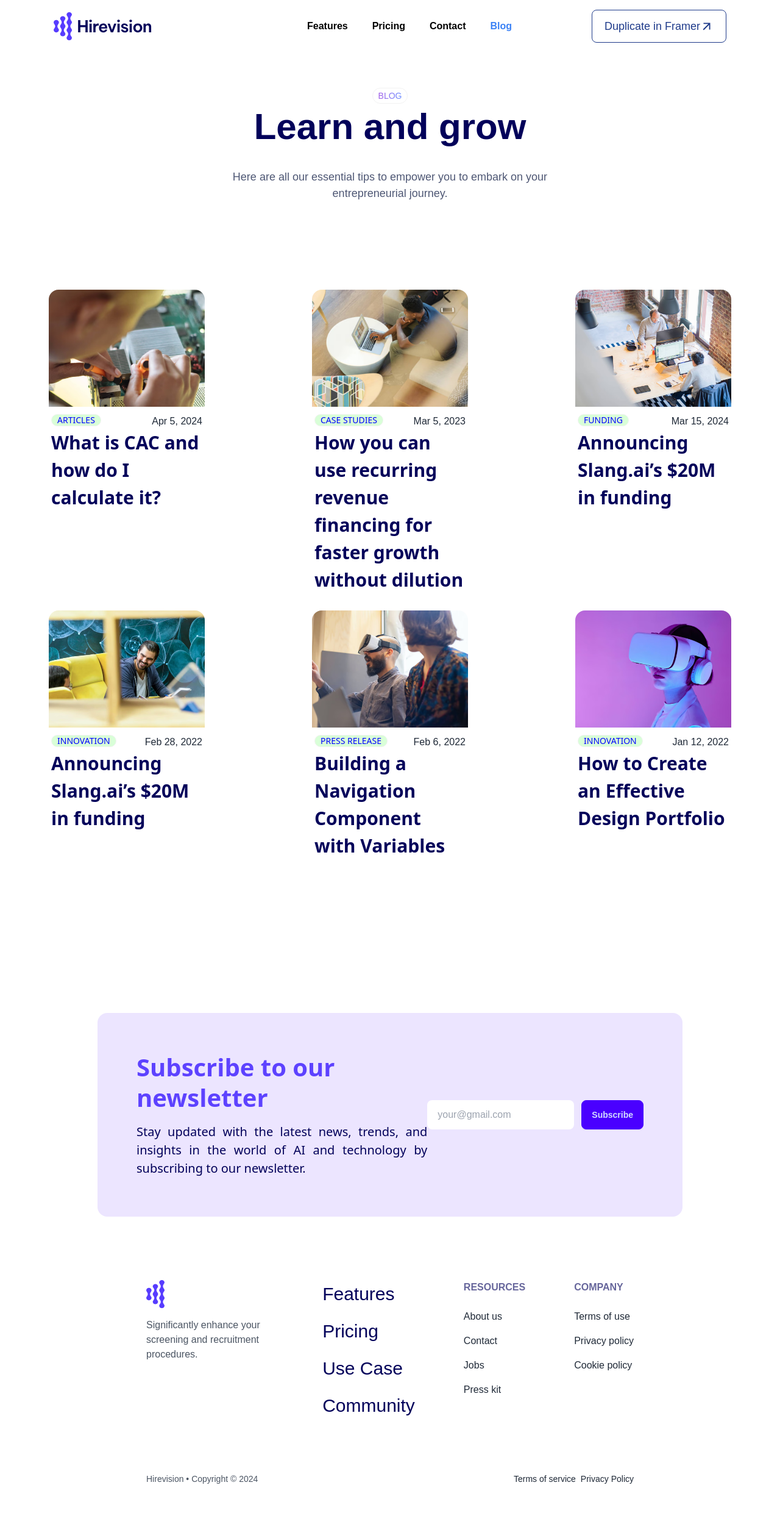
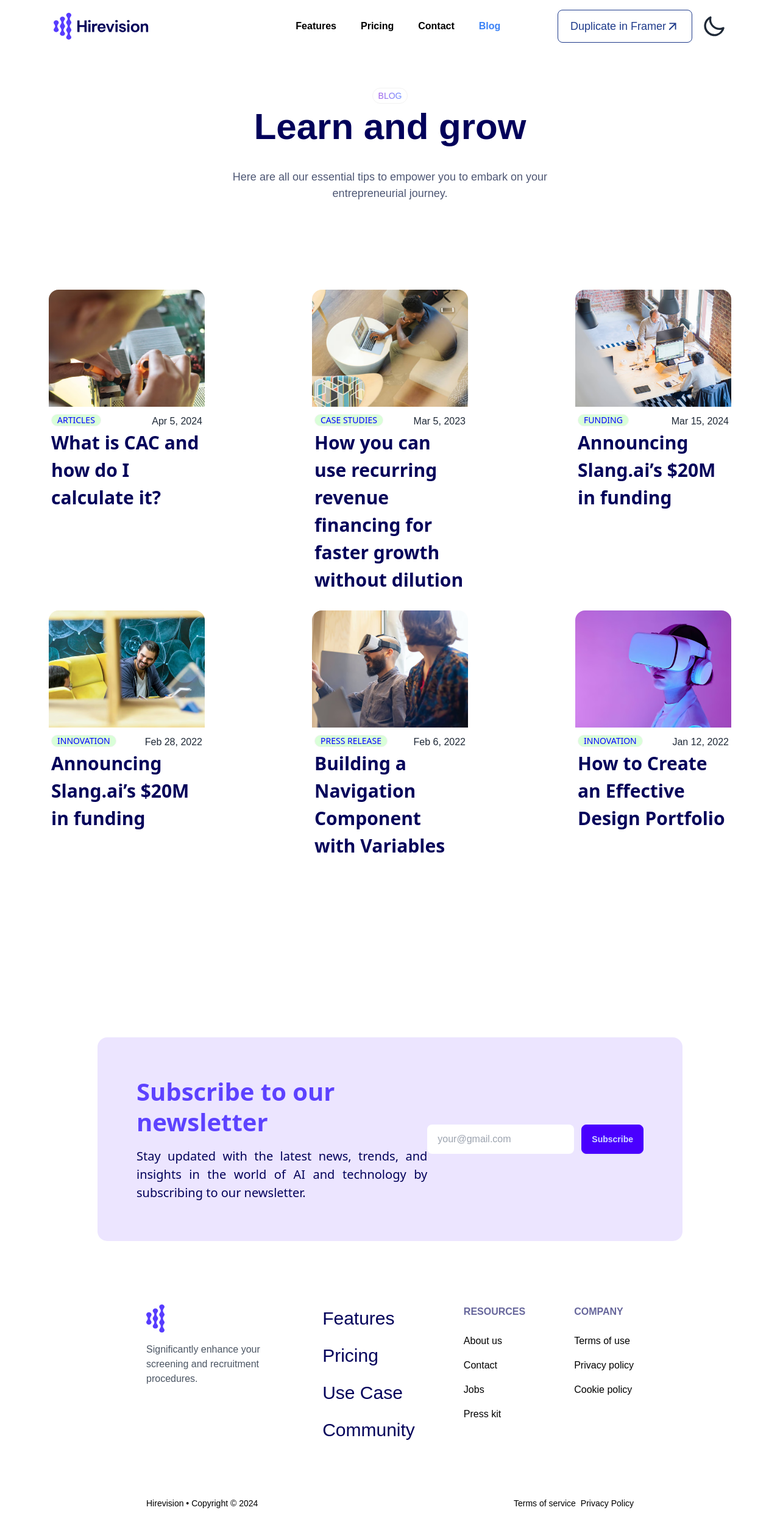
Before and after one commit to ASHAD-JAMAL/HireVision, a React (Vite) app: page /blog in a window 1280 px wide. Shown: the whole page at 61% size. Before the commit the page ends 2459 px from the top, so only its background shows below. Built offline with nearby package versions, Linux system fonts and the light colour scheme.

Commit message:
timeline added

```diff
--- a/src/App.jsx
+++ b/src/App.jsx
@@ -1,25 +1,27 @@
-import React from 'react'
-import Hero from './components/Hero'
-import {Route,Routes} from "react-router-dom";
-import Feature from './components/Feature/Feature';
-import Pricing from './components/Pricing/Pricing';
-import ScrollToTop from './components/ScrollToTop';
-import Contact from './components/Contact/Contact';
-import Blog from './components/Blog/Blog';
+import React from "react";
+import Hero from "./components/Hero";
+import { Route, Routes } from "react-router-dom";
+import Feature from "./components/Feature/Feature";
+import Pricing from "./components/Pricing/Pricing";
+import ScrollToTop from "./components/ScrollToTop";
+import Contact from "./components/Contact/Contact";
+import Blog from "./components/Blog/Blog";
 
 function App() {
   return (
     <>
-      <ScrollToTop/>
-      <Routes>
-        <Route path='' element={<Hero/>}/>
-        <Route path='/feature' element={<Feature/>}/>
-        <Route path='/pricing' element={<Pricing/>}/>
-        <Route path='/contact' element={<Contact/>}/>
-        <Route path='/blog' element={<Blog/>}/>
-      </Routes>
+      <ScrollToTop />
+      <div className="dark:bg-slate-900 dark:text-white">
+        <Routes>
+          <Route path="" element={<Hero />} />
+          <Route path="/feature" element={<Feature />} />
+          <Route path="/pricing" element={<Pricing />} />
+          <Route path="/contact" element={<Contact />} />
+          <Route path="/blog" element={<Blog />} />
+        </Routes>
+      </div>
     </>
-  )
+  );
 }
 
-export default App
+export default App;
--- a/src/components/Blog/BlogBox.jsx
+++ b/src/components/Blog/BlogBox.jsx
@@ -4,7 +4,7 @@ function BlogBox() {
   return (
     <>
       <div className="bg-white">
-        <div className="max-w-screen-2xl mx-auto px-4 md:px-20 lg:px-40 my-10 space-y-10 md:mt-60 bg-white">
+        <div className="max-w-screen-2xl mx-auto px-4 md:px-20 lg:px-40 py-10 space-y-10 md:mt-60 bg-white">
           <div className="bg-[#ece5ff] rounded-2xl opacity-100 py-10 sm:py-14 md:py-16 px-6 sm:px-8 md:px-16 flex flex-col md:flex-row md:items-center">
             <div className="flex-1">
               <h2 className="text-[24px] sm:text-[28px] md:text-[40px] text-[#5d42ff] font-bold font-sans leading-tight">
--- a/src/components/Box.jsx
+++ b/src/components/Box.jsx
@@ -5,7 +5,7 @@ function Box() {
   return (
     <>
       <div className="bg-white">
-        <div className="max-w-screen-2xl mx-auto px-4 md:px-20 lg:px-40  md:mt-60 bg-[#fff]">
+        <div className="max-w-screen-2xl mx-auto px-4 md:px-20 lg:px-40 py-20 bg-[#fff]">
           <div className="bg-gradient-to-r from-[#573cff] to-[#557aff] rounded-2xl opacity-100 py-10 sm:py-14 md:py-16 px-6 sm:px-8 md:px-16 flex flex-col md:flex-row md:items-center">
             <div className="flex-1">
               <h2 className="text-[24px] sm:text-[28px] md:text-[40px] text-white font-bold font-sans leading-tight">
--- a/src/components/Faq.jsx
+++ b/src/components/Faq.jsx
@@ -9,8 +9,8 @@ function Faq() {
 
   return (
     <>
-      <div className="max-w-screen-2xl flex flex-col justify-center items-center space-y-3 md:py-32 mb-10 md:px-0 px-4 bg-white">
-        <div className="flex flex-col justify-center items-center my-8">
+      <div className="max-w-screen-2xl flex flex-col justify-center items-center  md:py-32 py-16 md:px-0 px-4 bg-white">
+        <div className="flex flex-col justify-center items-center">
           <div className="badge bg-[#fff] py-3">
             <p className="bg-gradient-to-r from-[#a15ee8] to-[#6d8dff] text-transparent bg-clip-text text-sm">
               FAQ
@@ -31,7 +31,7 @@ function Faq() {
         ].map((faq, index) => (
           <div
             key={index}
-            className={`collapse collapse-arrow bg-[#ecf1f7] md:w-[650px] w-full cursor-pointer ${
+            className={`collapse collapse-arrow bg-[#ecf1f7] md:w-[650px] w-full cursor-pointer my-2 ${
               activeIndex === index ? "collapse-open" : "collapse-close"
             }`}
             onClick={() => toggleCollapse(index)}
@@ -40,7 +40,7 @@ function Faq() {
               {faq.title}
             </div>
             <div className="collapse-content">
-              <p className="text-[16px] text-[#5b637e]">{faq.content}</p>
+              <p className="md:text-[16px] text-[20px] text-[#5b637e]">{faq.content}</p>
             </div>
           </div>
         ))}
--- a/src/components/Footer.jsx
+++ b/src/components/Footer.jsx
@@ -42,30 +42,30 @@ function Footer() {
               <h6 className="footer-title font-bold text-[#02015a] md:pt-0 pt-3">
                 Resources
               </h6>
-              <a className="link link-hover text[#9fa6bf] hover:text-[#02015a]">About us</a>
-              <a className="link link-hover text[#9fa6bf] hover:text-[#02015a]">Contact</a>
-              <a className="link link-hover text[#9fa6bf] hover:text-[#02015a]">Jobs</a>
-              <a className="link link-hover text[#9fa6bf] hover:text-[#02015a]">Press kit</a>
+              <a className="link link-hover text-black hover:text-[#02015a]">About us</a>
+              <a className="link link-hover text-black hover:text-[#02015a]">Contact</a>
+              <a className="link link-hover text-black hover:text-[#02015a]">Jobs</a>
+              <a className="link link-hover text-black hover:text-[#02015a]">Press kit</a>
             </div>
             <div className="flex flex-col space-y-2 md:space-y-4">
               <h6 className="footer-title font-bold text-[#02015a]  md:pt-0 pt-3">Company</h6>
-              <a className="link link-hover text[#9fa6bf] hover:text-[#02015a]">Terms of use</a>
-              <a className="link link-hover text[#9fa6bf] hover:text-[#02015a]">Privacy policy</a>
-              <a className="link link-hover text[#9fa6bf] hover:text-[#02015a]">Cookie policy</a>
+              <a className="link link-hover text-black hover:text-[#02015a]">Terms of use</a>
+              <a className="link link-hover text-black hover:text-[#02015a]">Privacy policy</a>
+              <a className="link link-hover text-black hover:text-[#02015a]">Cookie policy</a>
             </div>
           </nav>
         </footer>
         <footer className="footer flex flex-col-reverse md:flex-row justify-between items-center px-6 sm:px-12 lg:px-20 py-6">
           <aside className="text-gray-600">
-            <p className=" text[#9fa6bf] hover:text-[#02015a]">
+            <p className="text-black hover:text-[#02015a]">
               Hirevision • Copyright © {new Date().getFullYear()}
             </p>
           </aside>
           <nav className="flex">
-            <a className="link link-hover text[#9fa6bf] hover:text-[#02015a]">
+            <a className="link link-hover text-black hover:text-[#02015a]">
               <p>Terms of service</p>
             </a>
-            <a className="link link-hover text[#9fa6bf] hover:text-[#02015a]">
+            <a className="link link-hover text-black hover:text-[#02015a]">
               <p>Privacy Policy</p>
             </a>
           </nav>
--- a/src/components/Navbar.jsx
+++ b/src/components/Navbar.jsx
@@ -8,6 +8,23 @@ function Navbar() {
   const [isOpen, setIsOpen] = useState(false); // State for hamburger menu open/close
   const location = useLocation(); // Get current route
 
+  // dark mode logic start
+  const [theme, setTheme] = useState(
+    localStorage.getItem("theme") ? localStorage.getItem("theme") : "light"
+  );
+  const element = document.documentElement;
+  useEffect(() => {
+    if (theme === "dark") {
+      element.classList.add("dark");
+      localStorage.setItem("theme", "dark");
+      document.body.classList.add("dark");
+    } else {
+      element.classList.remove("dark");
+      localStorage.setItem("theme", "light");
+      document.body.classList.remove("dark");
+    }
+  }, [theme]);
+  // dark mode logic end
   useEffect(() => {
     const handleScroll = () => {
       setNavbarBg(window.scrollY > 50);
@@ -176,6 +193,32 @@ function Navbar() {
             </button>
           </a>
         </div>
+        <div className="md:ml-4">
+          <label className="swap swap-rotate">
+            {/* this hidden checkbox controls the state */}
+            <input type="checkbox" />
+
+            {/* sun icon */}
+            <svg
+              className="swap-on h-10 w-10 fill-current"
+              xmlns="http://www.w3.org/2000/svg"
+              viewBox="0 0 24 24"
+              onClick={() => setTheme(theme === "light" ? "dark" : "light")}
+            >
+              <path d="M5.64,17l-.71.71a1,1,0,0,0,0,1.41,1,1,0,0,0,1.41,0l.71-.71A1,1,0,0,0,5.64,17ZM5,12a1,1,0,0,0-1-1H3a1,1,0,0,0,0,2H4A1,1,0,0,0,5,12Zm7-7a1,1,0,0,0,1-1V3a1,1,0,0,0-2,0V4A1,1,0,0,0,12,5ZM5.64,7.05a1,1,0,0,0,.7.29,1,1,0,0,0,.71-.29,1,1,0,0,0,0-1.41l-.71-.71A1,1,0,0,0,4.93,6.34Zm12,.29a1,1,0,0,0,.7-.29l.71-.71a1,1,0,1,0-1.41-1.41L17,5.64a1,1,0,0,0,0,1.41A1,1,0,0,0,17.66,7.34ZM21,11H20a1,1,0,0,0,0,2h1a1,1,0,0,0,0-2Zm-9,8a1,1,0,0,0-1,1v1a1,1,0,0,0,2,0V20A1,1,0,0,0,12,19ZM18.36,17A1,1,0,0,0,17,18.36l.71.71a1,1,0,0,0,1.41,0,1,1,0,0,0,0-1.41ZM12,6.5A5.5,5.5,0,1,0,17.5,12,5.51,5.51,0,0,0,12,6.5Zm0,9A3.5,3.5,0,1,1,15.5,12,3.5,3.5,0,0,1,12,15.5Z" />
+            </svg>
+
+            {/* moon icon */}
+            <svg
+              className="swap-off h-10 w-10 fill-current"
+              xmlns="http://www.w3.org/2000/svg"
+              viewBox="0 0 24 24"
+              onClick={() => setTheme(theme === "dark" ? "light" : "dark")}
+            >
+              <path d="M21.64,13a1,1,0,0,0-1.05-.14,8.05,8.05,0,0,1-3.37.73A8.15,8.15,0,0,1,9.08,5.49a8.59,8.59,0,0,1,.25-2A1,1,0,0,0,8,2.36,10.14,10.14,0,1,0,22,14.05,1,1,0,0,0,21.64,13Zm-9.5,6.69A8.14,8.14,0,0,1,7.08,5.22v.27A10.15,10.15,0,0,0,17.22,15.63a9.79,9.79,0,0,0,2.1-.22A8.11,8.11,0,0,1,12.14,19.73Z" />
+            </svg>
+          </label>
+        </div>
       </div>
     </div>
   );
--- a/src/components/Pricing/PricingBox.jsx
+++ b/src/components/Pricing/PricingBox.jsx
@@ -5,7 +5,7 @@ function PricingBox() {
   return (
     <>
       <div className="bg-white">
-        <div className="max-w-screen-2xl mx-auto px-4 md:px-20 lg:px-40 my-10 space-y-10 md:mt-60 bg-white">
+        <div className="max-w-screen-2xl mx-auto px-4 md:px-20 lg:px-40 py-20 space-y-10 bg-white">
           <div className="hero bg-[#eaf2ff] rounded-2xl opacity-100 py-10 sm:py-14 md:py-16 px-6 sm:px-8 md:px-16 flex flex-col justify-center items-center">
             <div className="hero-content text-center">
               <div className="w-full">
--- a/src/index.css
+++ b/src/index.css
@@ -6,5 +6,4 @@
 
 body{
     font-family: "poppins",sans-serif;
-    background-color: #fff;
   }
--- a/src/main.jsx
+++ b/src/main.jsx
@@ -1,13 +1,15 @@
-import React from 'react';
-import { createRoot } from 'react-dom/client';
-import { BrowserRouter } from 'react-router-dom';
+import React from "react";
+import { createRoot } from "react-dom/client";
+import { BrowserRouter } from "react-router-dom";
 import App from "./App.jsx";
 import "./index.css";
 
 createRoot(document.getElementById("root")).render(
   <React.StrictMode>
     <BrowserRouter>
-      <App />
+      <div className="dark:bg-slate-900 dark:text-white">
+        <App />
+      </div>
     </BrowserRouter>
   </React.StrictMode>
 );
```
Also changed, not shown: src/components/Hero.jsx (+8 -6 lines), src/components/TimeLine.jsx (added, +84 -0 lines).
